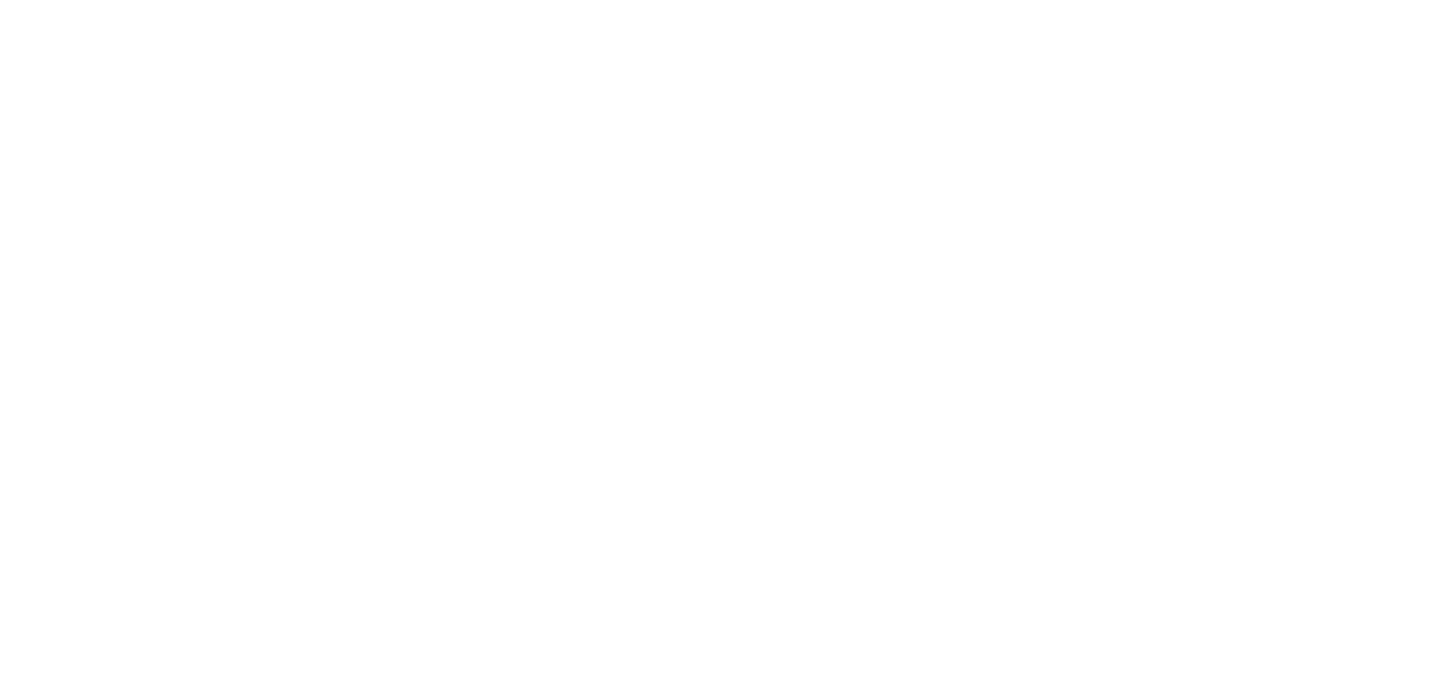
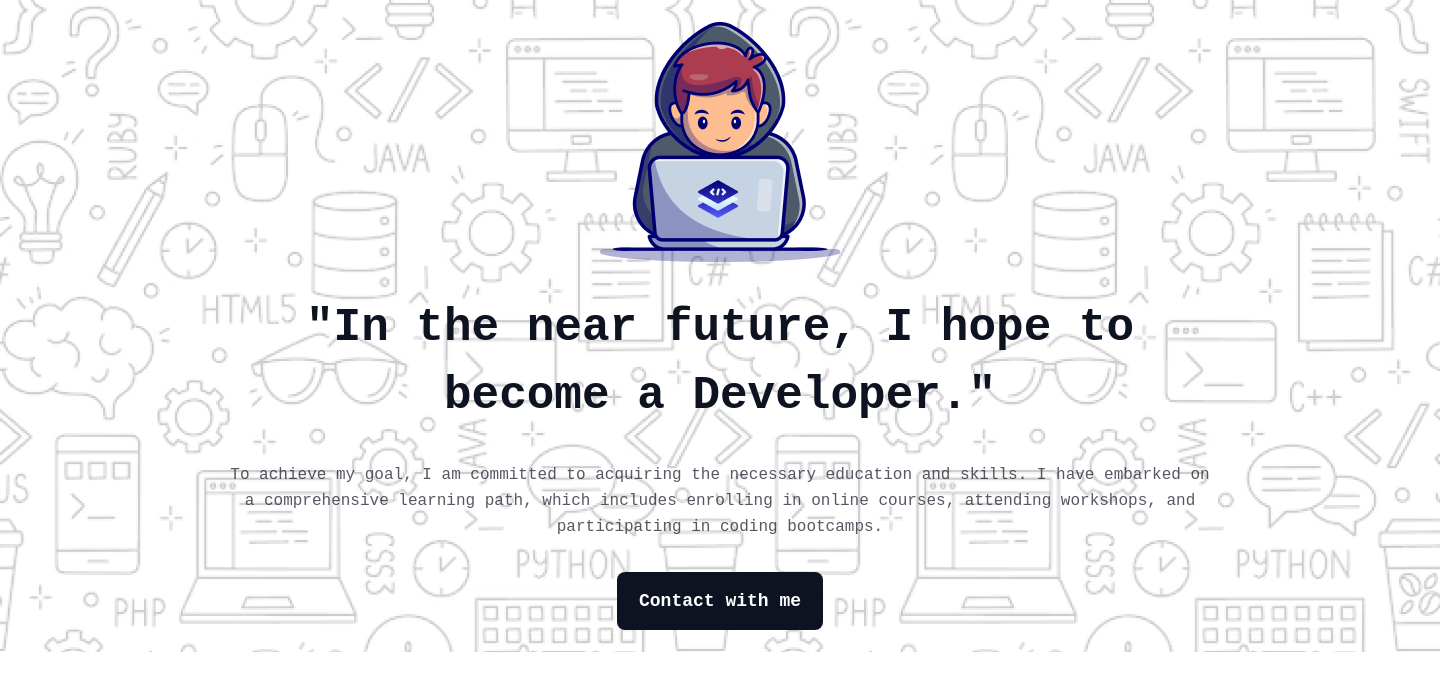
Before and after one commit to Rakib383/assignment1, a plain HTML site: page index.html in a window 1280 px wide. Shown: the whole page, 1440 px wide, since content can reach past the window. Drawn offline with Linux system fonts and the light colour scheme; a web font is replaced by a local one.

Commit message:
added hero section

```diff
--- a/index.html
+++ b/index.html
@@ -9,6 +9,16 @@
 <body>
             <!-- header section -->
     <header>
+           <div class="hero-section">
+                <div class="hero-content">
+                        <img src="assets/Group.png" alt="">
+                        <h1>"In the near future, I hope to become a Developer."</h1>
+                        <p>To achieve my goal, I am committed to acquiring the necessary education and skills. I have embarked on a comprehensive learning path, which includes enrolling in online courses, attending workshops, and participating in coding bootcamps.</p>
+                        <a href="#footer">Contact with me</a>
+
+
+                </div>
+           </div>
 
     </header>
 
--- a/styles/style.css
+++ b/styles/style.css
@@ -5,4 +5,60 @@
     padding:0;
     box-sizing:border-box;
     font-family: "Azeret Mono", monospace;
+    text-decoration: none;
+
 }
+
+header .hero-section {
+    background-image: url(/assets/Hero-bg.png);
+    width: 1440px;
+height: 652px;
+background-size:cover;
+background-repeat:no-repeat;
+margin:0 auto;
+display:flex;
+justify-content: center;
+
+}
+header .hero-section .hero-content {
+    display: flex;
+flex-direction: column;
+align-items: center;
+justify-content: center;
+gap: 32px;
+width:998px;
+}
+header .hero-section .hero-content h1 {
+    color: #0D1321;
+text-align: center;
+font-size: 46px;
+font-style: normal;
+font-weight: 800;
+line-height: 68px; /* 141.667% */
+}
+header .hero-section .hero-content p {
+    color: #0D1321;
+text-align: center;
+font-size: 16px;
+font-style: normal;
+font-weight: 400;
+line-height: 26px; /* 162.5% */
+opacity: 0.7;
+}
+header .hero-section .hero-content a {
+    padding: 19px 22px;
+    border-radius: 8px;
+background: #0D1321;
+color: #FFF;
+text-align: center;
+font-size: 18px;
+font-style: normal;
+font-weight: 600;
+line-height: normal;
+
+}
+header .hero-section .hero-content a:hover {
+    color:black;
+    background-color: white;
+    border:3px solid black;
+}
```
